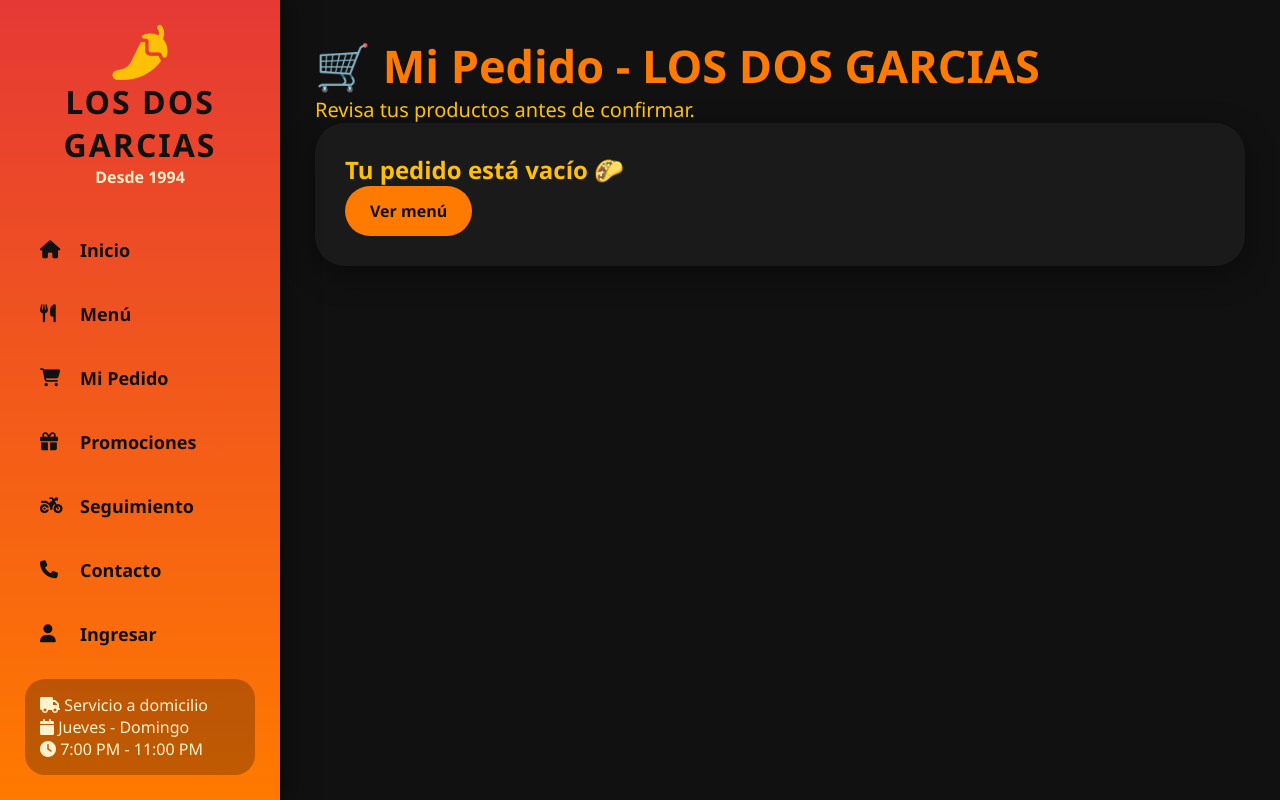
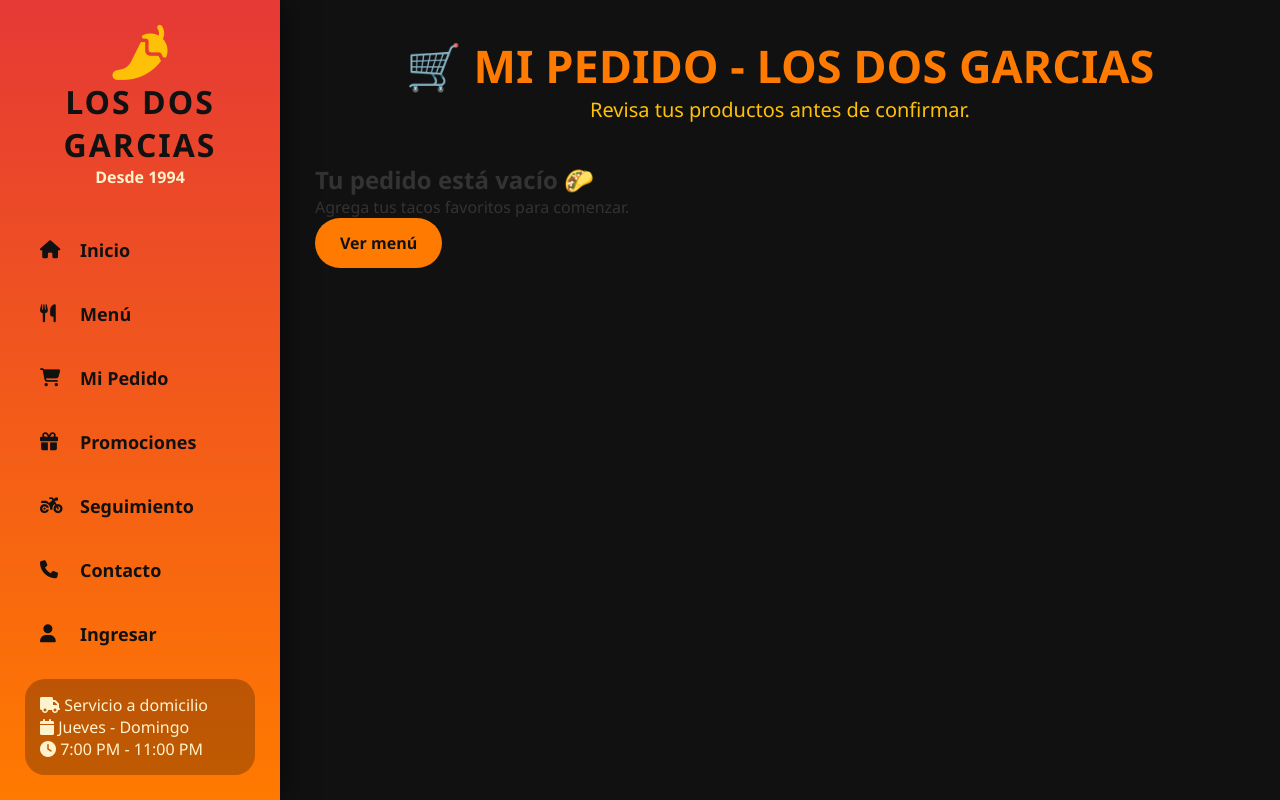
Before and after one commit to emiliogarcianmms-ship-it/los-dos-garcias, a Flask app: page /carrito in a window 1280 px wide. Run offline with Flask 3, Linux system fonts and the light colour scheme; some libraries are stand-ins or nearby versions.

Commit message:
Update carrito.html

```diff
--- a/templates/carrito.html
+++ b/templates/carrito.html
@@ -3,66 +3,23 @@
 {% block contenido %}
 
 
+
+<div class="menu-header">
+
+
     <h1 class="titulo-menu">
-🛒 Mi Pedido - LOS DOS GARCIAS
+
+        🛒 MI PEDIDO - LOS DOS GARCIAS
+
     </h1>
 
 
+
     <p class="subtitulo-menu">
+
         Revisa tus productos antes de confirmar.
+
     </p>
-
-
-
-{% if carrito %}
-
-
-<div class="carrito-container">
-
-
-{% for producto in carrito %}
-
-
-<div class="producto-card carrito-card">
-
-
-<div class="producto-icono">
-🌮
-</div>
-
-
-
-<div class="producto-info">
-
-
-<h2>
-{{ producto.nombre }}
-</h2>
-
-
-
-<div class="cantidad-carrito">
-
-
-<a href="/restar_carrito/{{ producto.id_producto }}">
-<button class="btn-cantidad">
-<i class="fa-solid fa-minus"></i>
-</button>
-</a>
-
-
-
-<span class="cantidad-numero">
-{{ producto.cantidad }}
-</span>
-
-
-
-<a href="/sumar_carrito/{{ producto.id_producto }}">
-<button class="btn-cantidad">
-<i class="fa-solid fa-plus"></i>
-</button>
-</a>
 
 
 </div>
@@ -70,27 +27,138 @@
 
 
 
-<p class="subtotal-producto">
+
+{% if carrito %}
+
+
+
+
+
+<div class="carrito-container">
+
+
+
+
+
+{% for producto in carrito %}
+
+
+
+
+<div class="carrito-card">
+
+
+
+    <div class="carrito-icono">
+
+        🌮
+
+    </div>
+
+
+
+
+    <div class="carrito-info">
+
+
+        <h2>
+
+            {{ producto.nombre }}
+
+        </h2>
+
+
+
+
+        <div class="cantidad-carrito">
+
+
+
+            <a href="/restar_carrito/{{ producto.id_producto }}">
+
+
+                <button class="btn-cantidad">
+
+                    <i class="fa-solid fa-minus"></i>
+
+                </button>
+
+
+            </a>
+
+
+
+
+
+            <span class="cantidad-numero">
+
+                {{ producto.cantidad }}
+
+            </span>
+
+
+
+
+
+            <a href="/sumar_carrito/{{ producto.id_producto }}">
+
+
+                <button class="btn-cantidad">
+
+                    <i class="fa-solid fa-plus"></i>
+
+                </button>
+
+
+            </a>
+
+
+
+
+        </div>
+
+
+
+
+
+
+        <div class="subtotal-producto">
+
 
             Subtotal:
 
+
             <strong>
+
                 $ {{ "%.2f"|format(producto.subtotal) }}
+
             </strong>
 
-</p>
+
+        </div>
+
+
+
+
 
 
 
         <a href="/eliminar_carrito/{{ producto.id_producto }}">
 
+
+
             <button class="btn-eliminar">
+
 
                 <i class="fa-solid fa-trash"></i>
 
                 Eliminar
 
+
             </button>
+
+
+
 
         </a>
 
@@ -99,10 +167,6 @@
     </div>
 
 
-</div>
-
-
-{% endfor %}
 
 
 </div>
@@ -110,93 +174,190 @@
 
 
 
-<div class="resumen-pedido">
 
-
-<h2>
-Resumen del pedido
-</h2>
-
-
-<h3>
-Total:
-$ {{ "%.2f"|format(total) }}
-</h3>
+{% endfor %}
 
 
 
-{% if refresco_gratis %}
-
-<div class="promo">
-
-<h3>
-🥤 Refresco gratis
-</h3>
-
-<p>
-Promoción aplicada.
-</p>
-
-</div>
-
-{% endif %}
-
-
-
-{% if envio_gratis %}
-
-<div class="promo">
-
-<h3>
-🚚 Envío gratis
-</h3>
-
-<p>
-Promoción aplicada.
-</p>
-
-</div>
-
-{% endif %}
-
-
-
-<a href="/confirmar_pedido">
-
-<button>
-Confirmar pedido
-</button>
-
-</a>
 
 
 </div>
 
 
 
-{% else %}
 
 
-<div class="card">
+
+
+<div class="resumen-pedido">
+
+
 
 <h2>
-Tu pedido está vacío 🌮
+
+    🧾 Resumen del pedido
+
 </h2>
 
 
-<a href="/menu">
 
-<button>
-Ver menú
-</button>
 
-</a>
+<div class="total-compra">
+
+
+    Total:
+
+    <strong>
+
+        $ {{ "%.2f"|format(total) }}
+
+    </strong>
 
 
 </div>
 
 
+
+
+
+
+{% if refresco_gratis %}
+
+
+
+<div class="beneficio coca">
+
+
+<h3>
+
+🥤 ¡Promoción desbloqueada!
+
+</h3>
+
+
+<p>
+
+Coca-Cola de 1 litro gratis por comprar 10 tacos o más.
+
+</p>
+
+
+</div>
+
+
+
 {% endif %}
 
 
+
+
+
+
+
+{% if envio_gratis %}
+
+
+
+<div class="beneficio envio">
+
+
+<h3>
+
+🚚 ¡Envío gratis!
+
+</h3>
+
+
+<p>
+
+Tu pedido cumple la promoción de 25 tacos o más.
+
+</p>
+
+
+</div>
+
+
+
+{% endif %}
+
+
+
+
+
+<a href="/confirmar_pedido">
+
+
+<button class="btn-confirmar">
+
+
+    Confirmar pedido
+
+</button>
+
+
+</a>
+
+
+
+</div>
+
+
+
+
+
+
+
+{% else %}
+
+
+
+
+
+<div class="pedido-vacio">
+
+
+<h2>
+
+    Tu pedido está vacío 🌮
+
+</h2>
+
+
+
+<p>
+
+Agrega tus tacos favoritos para comenzar.
+
+</p>
+
+
+
+
+<a href="/menu">
+
+
+<button>
+
+    Ver menú
+
+</button>
+
+
+</a>
+
+
+
+</div>
+
+
+
+
+
+{% endif %}
+
+
+
+
+
 {% endblock %}
```
Lines whose indentation alone changed are shown as unchanged.
